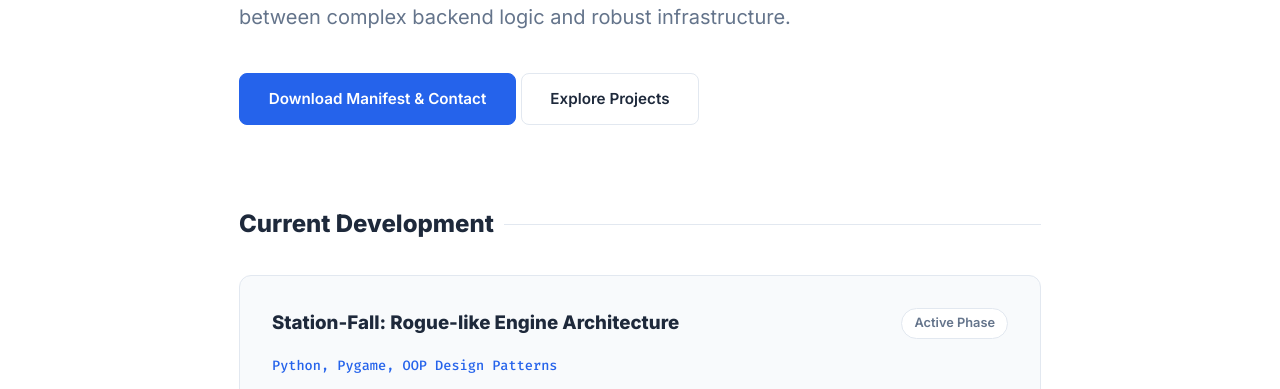
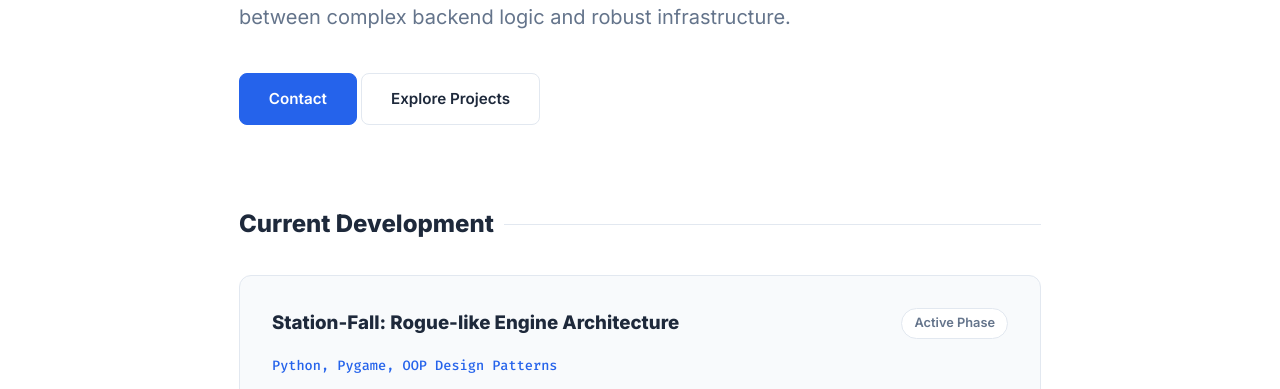
Before and after one commit to meheraj-khatri/meheraj-khatri.github.io, a plain HTML site: page index.html in a window 1280 px wide. Shown: the part 346-735 px from the top of the page. Drawn offline with Linux system fonts and the light colour scheme.

Commit message:
Update index.html

```diff
--- a/index.html
+++ b/index.html
@@ -31,7 +31,7 @@
                     I bridge the gap between complex backend logic and robust infrastructure.
                 </p>
                 <div class="btn-group" style="margin-top: 2.5rem;">
-                    <a href="contact.html" class="btn btn-primary">Download Manifest & Contact</a>
+                    <a href="contact.html" class="btn btn-primary">Contact</a>
                     <a href="projects.html" class="btn btn-outline">Explore Projects</a>
                 </div>
             </div>
```
